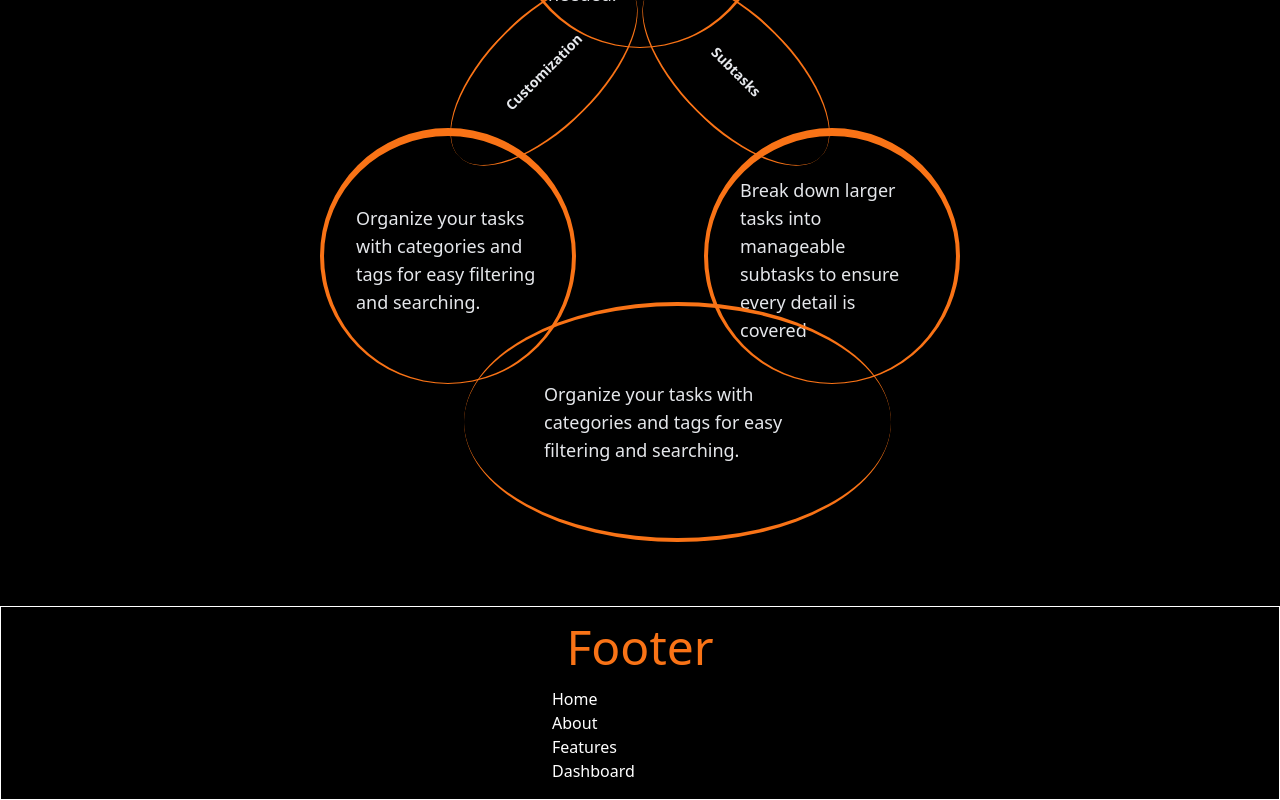
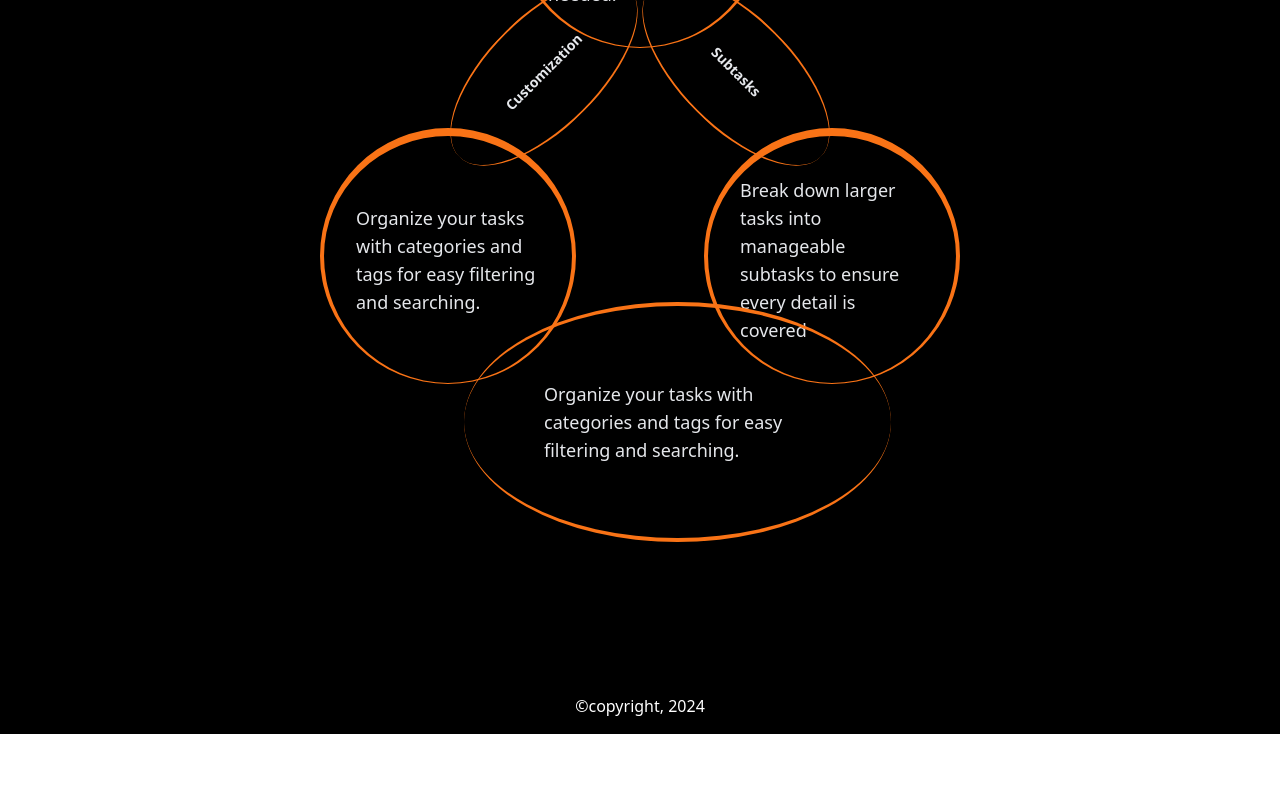
Before and after one commit to Kapil9711/todo-everything, a Next.js app: page / in a window 1280 px wide. Shown: the part 2000-2800 px from the top of the page. After the commit the page ends 2734 px from the top, so only its background shows below. Built offline with nearby package versions, Linux system fonts and the light colour scheme; no server answers.

Commit message:
updated footer

```diff
--- a/components/landingPage/explore/Footer.jsx
+++ b/components/landingPage/explore/Footer.jsx
@@ -2,8 +2,9 @@ import React from "react";
 
 const Footer = () => {
   return (
-    <footer className=" py-4 min-h-44 w-full border border-white">
-      <h2 className="text-4xl sm:text-5xl text-center text-orange-500">
+    <footer className=" flex justify-center items-end py-4 min-h-32 w-full ">
+      <p className="text-center">&copy;copyright, 2024</p>
+      {/* <h2 className="text-4xl sm:text-5xl text-center text-orange-500">
         Footer
       </h2>
       <div className="mt-4 mx-auto    max-w-44">
@@ -13,7 +14,7 @@ const Footer = () => {
           <li>Features</li>
           <li>Dashboard</li>
         </ul>
-      </div>
+      </div> */}
     </footer>
   );
 };
```
